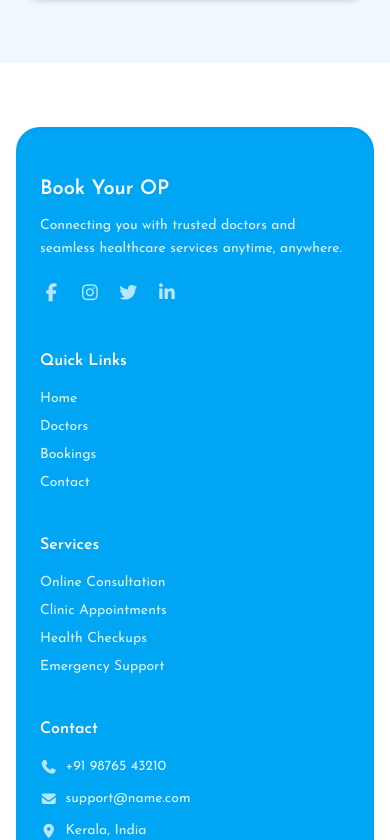
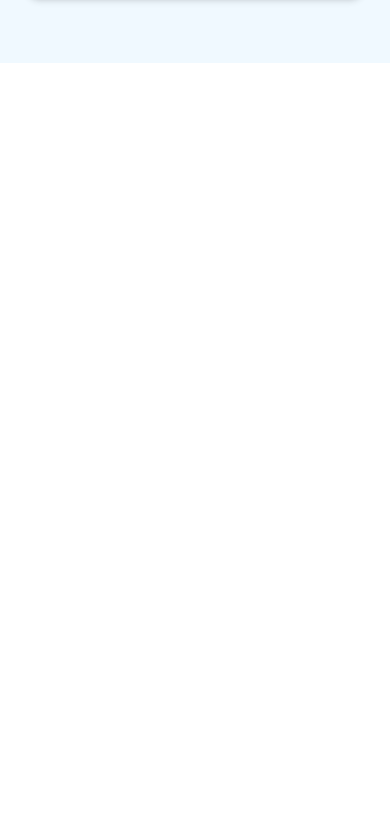
Before and after one commit to abhinavdeveloperiz/bookyourop, a React (Vite) app: page /profile in a window 390 px wide. Shown: the part 1265-2105 px from the top of the page. After the commit the page ends 1328 px from the top, so only its background shows below. Built offline with nearby package versions, Linux system fonts and the light colour scheme.

Commit message:
remove footer on mobile

```diff
--- a/src/users_interface/components/Footer.jsx
+++ b/src/users_interface/components/Footer.jsx
@@ -2,7 +2,7 @@ import { Link } from "react-router-dom";
 
 export default function Footer() {
   return (
-    <footer className="bg-sky-500 mt-16 mx-4 md:mx-12 rounded-t-3xl shadow-inner text-white">
+    <footer className="bg-sky-500 mt-16 mx-4 md:mx-12 rounded-t-3xl shadow-inner text-white sm:block hidden">
       <div className="max-w-7xl mx-auto px-6 md:px-12 lg:px-16 py-12">
         <div className="grid md:grid-cols-4 gap-10">
           {/* BRAND */}
--- a/src/users_interface/home.jsx
+++ b/src/users_interface/home.jsx
@@ -369,7 +369,7 @@ export default function Home() {
                   </svg>
                 </div>
                 <div>
-                  <p className="text-sm font-bold text-gray-800 leading-tight">
+                  <p className="text-xs font-bold text-gray-800 leading-tight">
                     My Appointment
                   </p>
                   <p className="text-xs text-gray-400 mt-0.5">
@@ -408,7 +408,7 @@ export default function Home() {
                   </svg>
                 </div>
                 <div>
-                  <p className="text-sm font-bold text-gray-800 leading-tight">
+                  <p className="text-xs font-bold text-gray-800 leading-tight">
                     Book Your OP
                   </p>
                   <p className="text-xs text-gray-400 mt-0.5">
```
